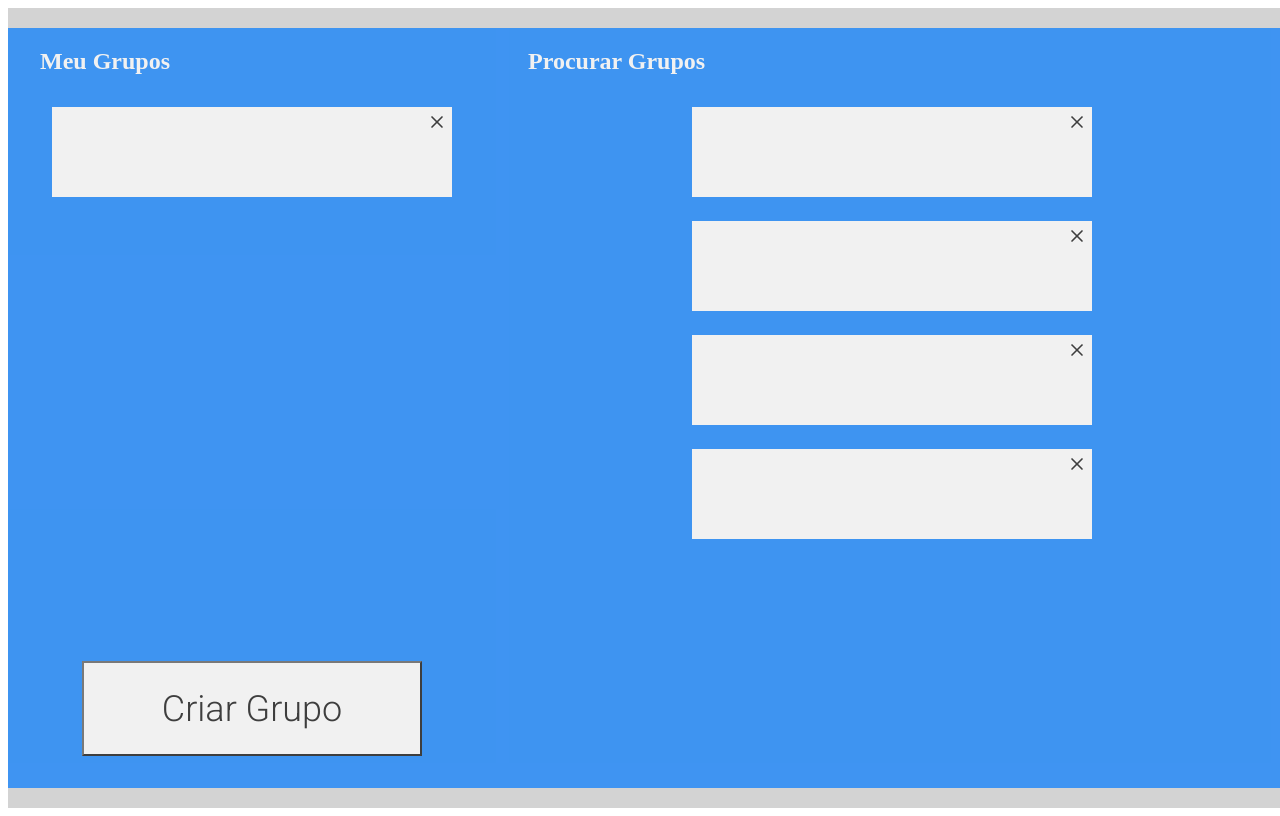
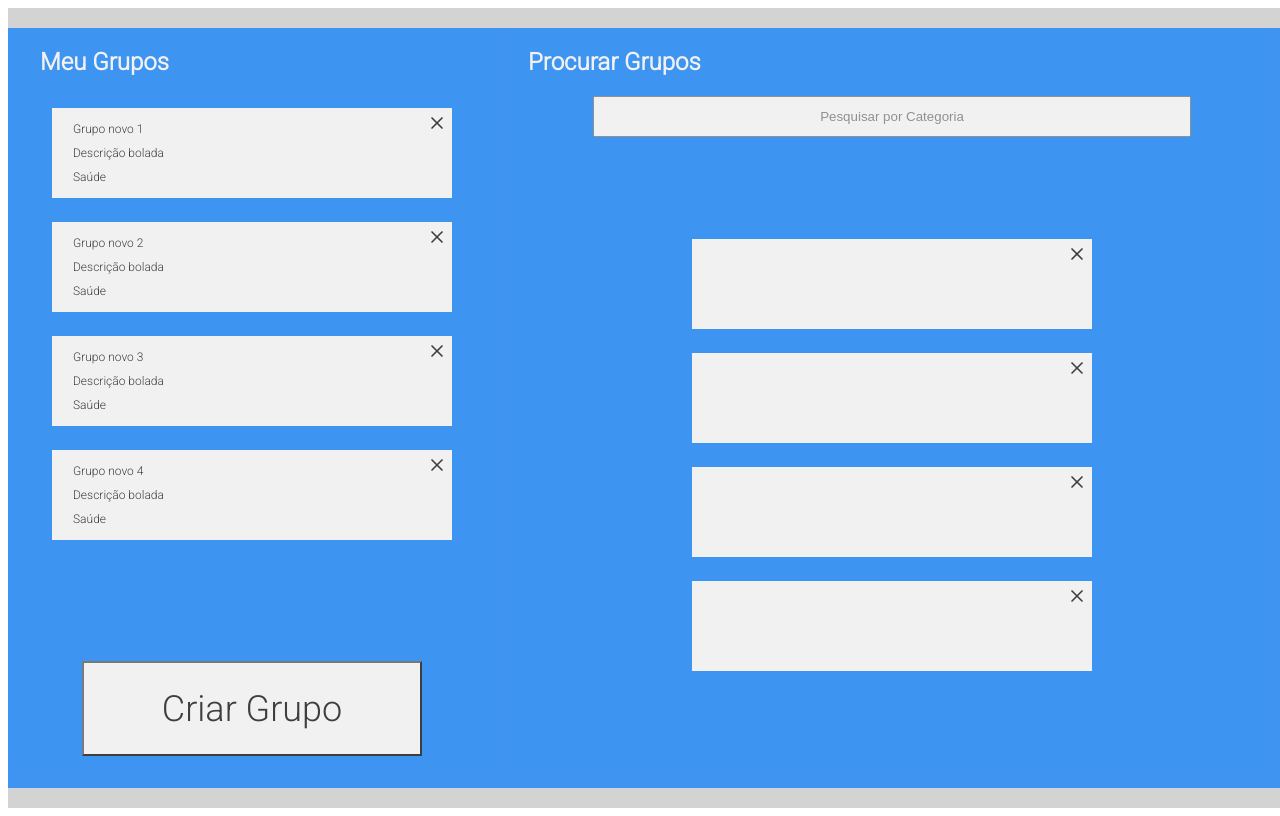
Before and after one commit to rafaelgsousa/Kenzy-academy-fitness, a React (Create React App) app: page / in a window 1280 px wide. Built offline with nearby package versions, Linux system fonts and the light colour scheme.

Commit message:
feat: creat input and style

```diff
--- a/src/pages/Group/index.js
+++ b/src/pages/Group/index.js
@@ -1,6 +1,6 @@
-import { Box, Content } from "./syles"
+import { Box, Content, Input } from "./syles"
 import Container from './../../components/Container'
-import { Card } from './../../components/Card'
+import { Card, TextCard } from './../../components/Card'
 import { ButtonX } from './../../components/ButtonX'
 import { Button } from './../../components/Button'
 import { FiX } from 'react-icons/fi'
@@ -13,13 +13,34 @@ const Group = () => {
                 <Content>
                     <Card>
                         <ButtonX><FiX /></ButtonX>
-
+                        <TextCard>Grupo novo 1</TextCard>
+                        <TextCard>Descrição bolada</TextCard>
+                        <TextCard>Saúde</TextCard>
+                    </Card>
+                    <Card>
+                        <ButtonX><FiX /></ButtonX>
+                        <TextCard>Grupo novo 2</TextCard>
+                        <TextCard>Descrição bolada</TextCard>
+                        <TextCard>Saúde</TextCard>
+                    </Card>
+                    <Card>
+                        <ButtonX><FiX /></ButtonX>
+                        <TextCard>Grupo novo 3</TextCard>
+                        <TextCard>Descrição bolada</TextCard>
+                        <TextCard>Saúde</TextCard>
+                    </Card>
+                    <Card>
+                        <ButtonX><FiX /></ButtonX>
+                        <TextCard>Grupo novo 4</TextCard>
+                        <TextCard>Descrição bolada</TextCard>
+                        <TextCard>Saúde</TextCard>
                     </Card>
                     <Button width={"340px"} height={"95px"}>Criar Grupo</Button>
                 </Content>
             </Container>
             <Container width={"1140px"} height={"760px"} opacity={"0.7"}>
                 <h2>Procurar Grupos</h2>
+                <Input placeholder="Pesquisar por Categoria" />
                 <Content>
                     <Card>
                         <ButtonX><FiX /></ButtonX>
--- a/src/pages/Group/syles.js
+++ b/src/pages/Group/syles.js
@@ -8,6 +8,7 @@ export const Box = styled.div`
     justify-content: space-around;
     align-items: center;
     color: white;
+    font-family: 'Roboto';
 
     > div {
         padding: 0 32px;
@@ -28,3 +29,11 @@ export const Content = styled.div`
         cursor: pointer;
     }
 `
+
+export const Input = styled.input`
+    width: 590px;
+    height: 35px;
+    display: block;
+    margin: 0 auto 90px;
+    text-align: center;
+`
```
